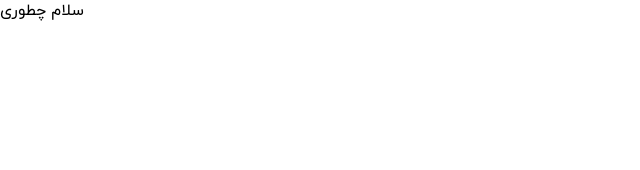
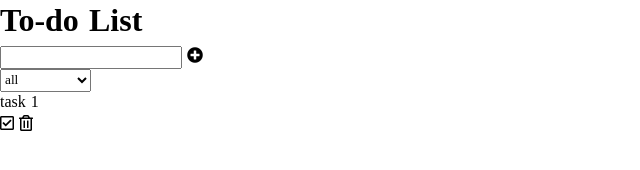
Before and after one commit to MiladNz/ToDoList-Project, a plain HTML site: page index.html in a window 1280 px wide. Shown: the whole page, without its empty margins (0-640 px from the left). Drawn offline with Linux system fonts and the light colour scheme.

Commit message:
commit on master

```diff
--- a/index.html
+++ b/index.html
@@ -4,7 +4,7 @@
     <meta charset="UTF-8">
     <meta http-equiv="X-UA-Compatible" content="IE=edge">
     <meta name="viewport" content="width=device-width, initial-scale=1.0">
-    <title>To Do List</title>
+    <title>To-do List</title>
     <link
         rel="stylesheet"
         href="https://cdnjs.cloudflare.com/ajax/libs/font-awesome/5.15.4/css/all.min.css"
@@ -12,10 +12,32 @@
         crossorigin="anonymous"
         referrerpolicy="no-referrer"
     />
-    <link rel="stylesheet" href="./style.css">
+    <link rel="stylesheet" href="./style.css"/>
 </head>
 <body>
-    <p>سلام چطوری</p>
+    <header>
+        <h1>To-do List</h1>
+    </header>
+    <div class="form-container">
+        <form>
+            <input type="input" class="todo-input"/>
+            <i class="fas fa-plus-circle"></i>
+        </form>
+        <div class="select">
+            <select class="filter-todos" name="todos">
+                <option class="all">all</option>
+                <option class="completed">completed</option>
+                <option class="uncompleted">uncompleted</option>
+            </select>
+        </div>
+    </div>
+    <div class="todo-container">
+        <ul class="todo">
+            <li>task 1</li>
+            <span><i class="far fa-check-square"></i></span>
+            <span><i class="far fa-trash-alt"></i></span>
+        </ul>
+    </div>
 </body>
 <script src="./todolist.js"></script>
 </html>
```
